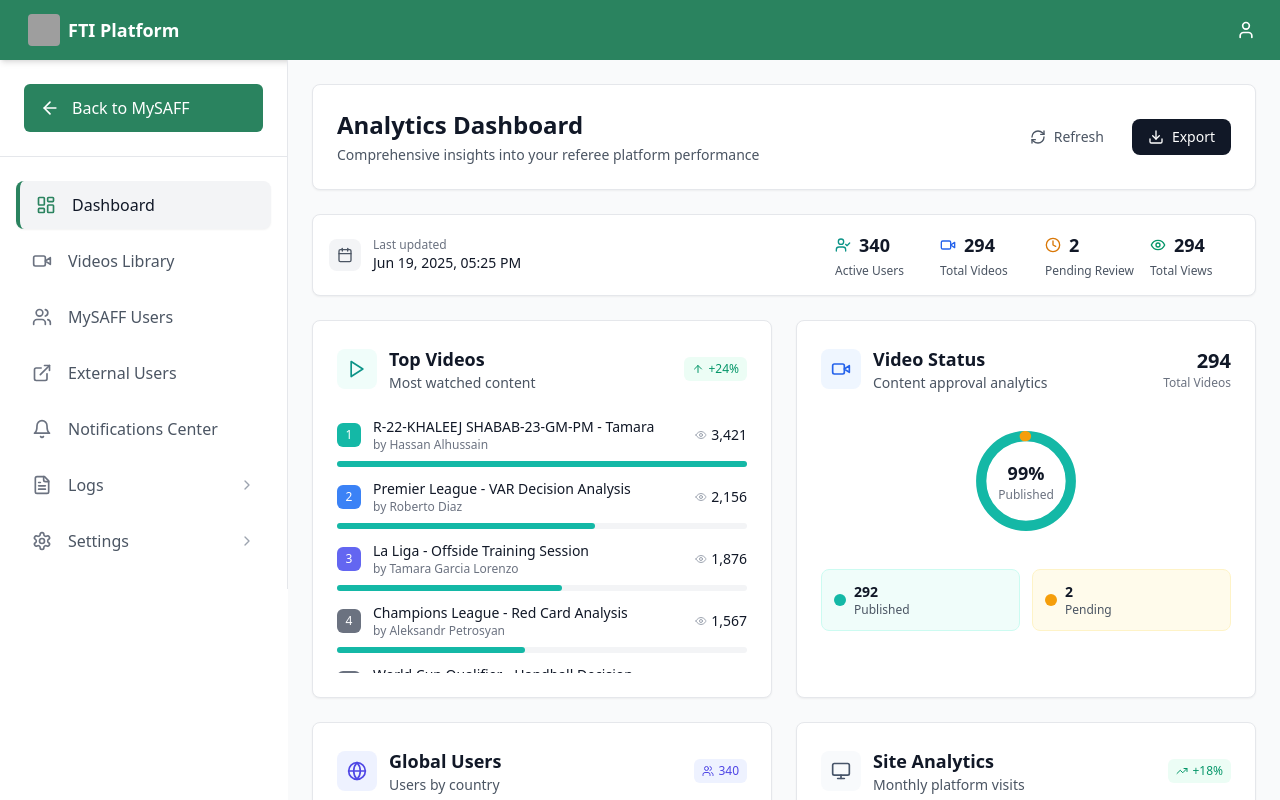
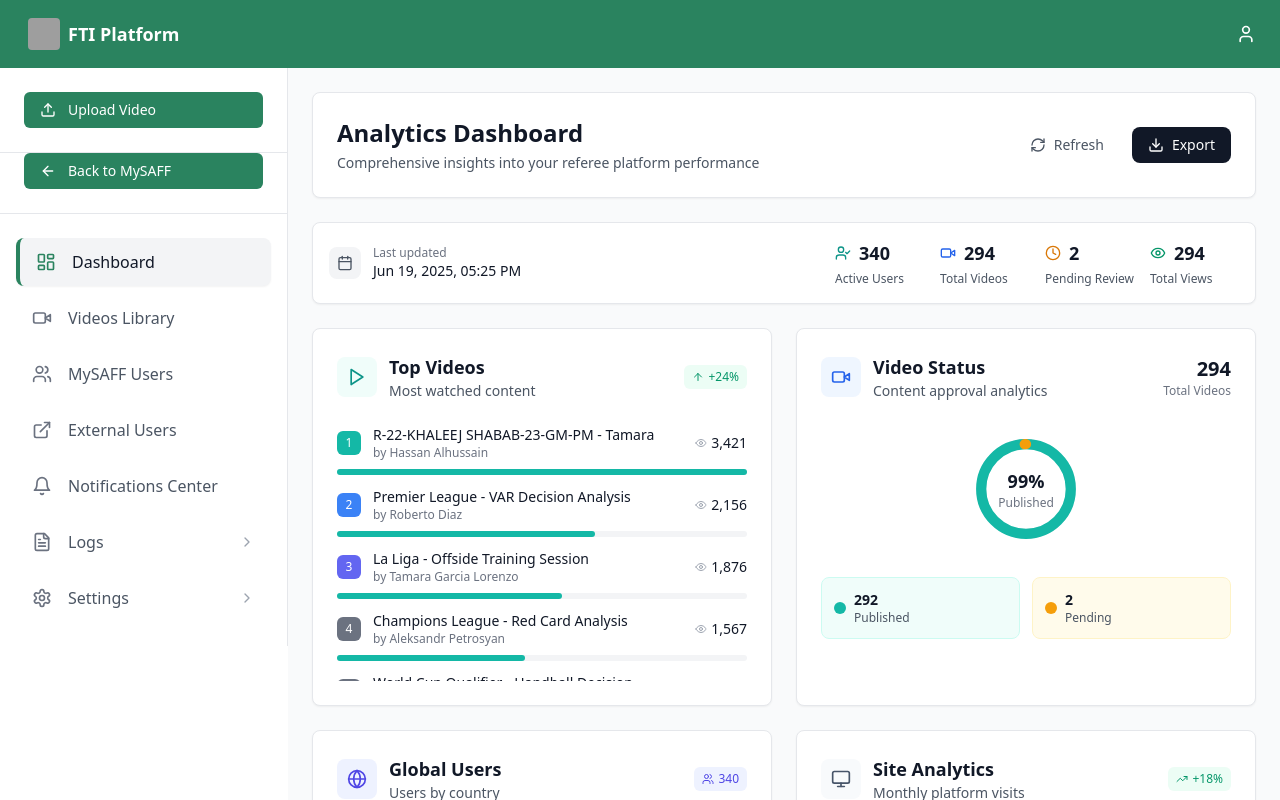
Before and after one commit to tiSaff/Referee-Aisha, a React (Vite) app: page /dashboard in a window 1280 px wide. Shown: the top 800 px of the page. Built offline with nearby package versions, Linux system fonts and the light colour scheme; grey boxes are pictures that could not be loaded.

Commit message:
Add upload video button and increase navbar height

```diff
--- a/src/components/Header.tsx
+++ b/src/components/Header.tsx
@@ -7,7 +7,7 @@ interface HeaderProps {
 
 const Header: React.FC<HeaderProps> = ({ onToggleSidebar }) => {
   return (
-    <header className="text-white px-4 py-3 flex items-center justify-between shadow-md w-full" style={{ backgroundColor: '#2a835f' }}>
+    <header className="text-white px-4 py-4 flex items-center justify-between shadow-md w-full" style={{ backgroundColor: '#2a835f' }}>
       <div className="flex items-center space-x-3">
         <button
           onClick={onToggleSidebar}
--- a/src/components/Sidebar.tsx
+++ b/src/components/Sidebar.tsx
@@ -15,6 +15,7 @@ import {
   BarChart3,
   FileText,
   UserCog,
+  Upload,
 } from 'lucide-react';
 import { PATHS } from '../constants/paths';
 import { useSidebarStore } from '../store/sidebarStore';
@@ -138,7 +139,7 @@ const Sidebar: React.FC<SidebarProps> = ({
       {/* Sidebar */}
       <div
         className={`
-          z-50 flex flex-col  w-64 sm:w-72 max-w-full h-full
+          z-50 flex flex-col w-64 sm:w-72 max-w-full h-full
           ${isRTL ? 'border-l' : 'border-r'} border-gray-200
           ${isOpen ? (
             isRTL ?
@@ -149,17 +150,29 @@ const Sidebar: React.FC<SidebarProps> = ({
             'fixed top-0 right-0 transition-transform duration-300 ease-in-out translate-x-full lg:relative lg:translate-x-0' :
             'fixed top-0 left-0 transition-transform duration-300 ease-in-out -translate-x-full lg:relative lg:translate-x-0'
           )}
-          lg:block
+          lg:block bg-white
         `}
         dir={isRTL ? 'rtl' : 'ltr'}
       >
-        {/* Back to MySAFF Button */}
+        {/* Upload Video Button */}
         <div className="p-4 sm:p-6 border-b border-gray-200">
           <button
-            className="flex items-center space-x-2 sm:space-x-3 w-full px-3 sm:px-4 py-2 sm:py-3 text-white rounded-md transition-colors duration-200 font-medium hover:opacity-90 text-sm sm:text-base"
+            onClick={onShowUploadModal}
+            className="flex items-center space-x-2 sm:space-x-3 w-full px-3 sm:px-4 py-2 text-white rounded-md transition-colors duration-200 font-medium hover:opacity-90 text-sm"
             style={{ backgroundColor: '#2a835f' }}
           >
-            <ArrowLeft className={`w-4 sm:w-5 h-4 sm:h-5 ${isRTL ? 'rotate-180' : ''}`} />
+            <Upload className={`w-4 h-4 ${isRTL ? 'rotate-180' : ''}`} />
+            <span>{t('sidebar.uploadVideo')}</span>
+          </button>
+        </div>
+
+        {/* Back to MySAFF Button */}
+        <div className="px-4 sm:px-6 pb-4 sm:pb-6 border-b border-gray-200">
+          <button
+            className="flex items-center space-x-2 sm:space-x-3 w-full px-3 sm:px-4 py-2 text-white rounded-md transition-colors duration-200 font-medium hover:opacity-90 text-sm"
+            style={{ backgroundColor: '#2a835f' }}
+          >
+            <ArrowLeft className={`w-4 h-4 ${isRTL ? 'rotate-180' : ''}`} />
             <span>{t('sidebar.backToMySAFF')}</span>
           </button>
         </div>
```
